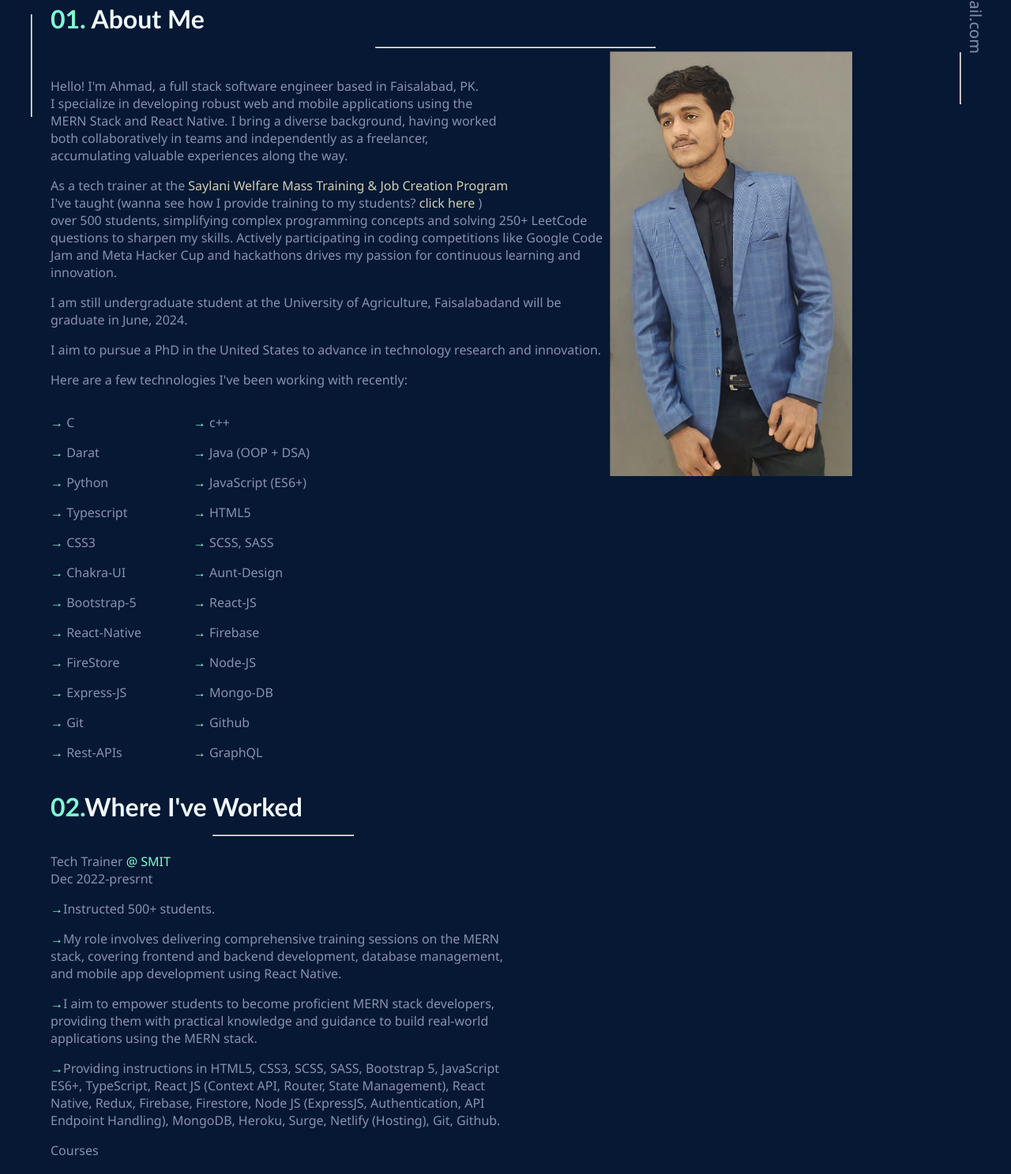
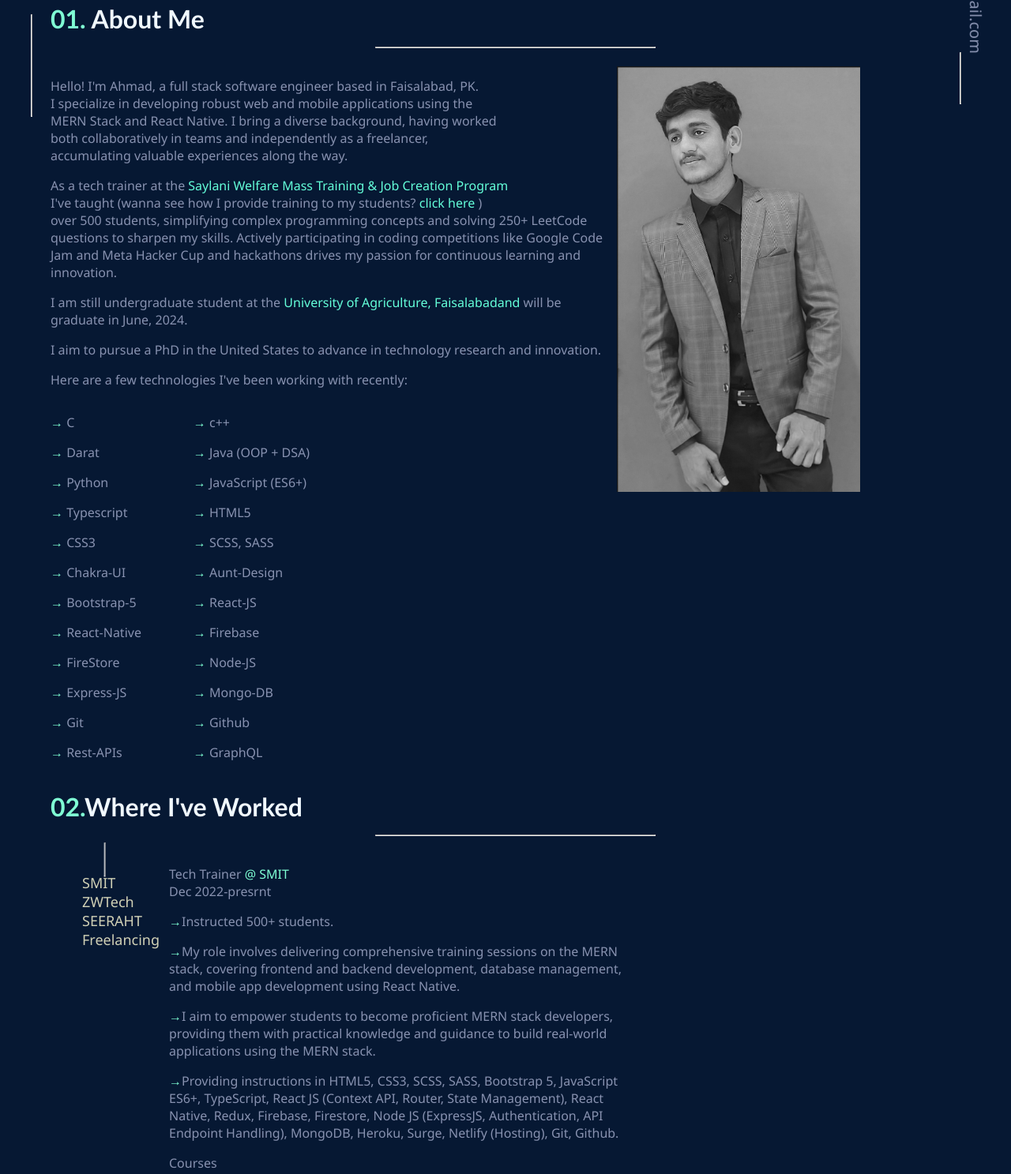
Before and after one commit to MianU786/Smit-AI-Chatbot, a plain HTML site: page Assignment 05/index.html in a window 1280 px wide. Shown: the part 667-2154 px from the top of the page at 79% size. Drawn offline with Linux system fonts and the light colour scheme.

Commit message:
modified Assign 6

```diff
--- a/Assignment 05/css/style.css
+++ b/Assignment 05/css/style.css
@@ -34,7 +34,7 @@ span{
     text-align: right;
     margin-right: 0%;
 }
-li{
+#navg ul li{
     display: inline-block;
     list-style: none;
     margin: 2%;
@@ -68,28 +68,62 @@ a{
     display: inline-block;
     width: 60%;
 }
-.img{
-    display: inline-block;
-}
+
 .div1,.div2{
     display: inline-block;
     width: 25%;
 }
 #about-section{
-    position: relative;
+           position: relative;;
 }
 .img{
     position: absolute;
-    top: 60px;
+    right: 20px;
+    display: inline-block;
+    top: 80px;
+}
+p a:link{
+    color: #64ffda;
+    text-decoration: none;
 }
 p a:hover{
     color: #64ffda;
     text-decoration: underline;
 }
+div .img a:link{
+    filter: grayscale(100%);
+}
+div .img a:hover{
+    filter: grayscale(0%);
+}
                      /*Worked Page*/
+#work-section{
+    position: relative;
+    height: 1000px;
+}
+
 .txt2{
     display: inline-block;
     width: 50%;
+    position: absolute;
+    left: 150px;
+}
+.ListAbout{
+    display: inline-block;;
+}
+.ListAbout hr{
+    transform: rotate(90deg);
+    color: #8892b0;
+}
+.ListAbout ul li{
+    text-decoration: none;
+    list-style: none;
+    font-size: large;
+}
+.ListAbout ul li a:hover{
+    color:aquamarine;
+    background-color: rgba(135, 207, 235, 0.315);
+    text-decoration: underline;
 }
 .txt2 a:link{
     color: #64ffda;
@@ -168,6 +202,18 @@ p a:hover{
     top: 20px;
     width: 480px;
     z-index: 1;
+}
+div .img3 a:link,
+div .img4 a:link,
+div .img5 a:link,
+div .img6 a:link{
+    filter: grayscale(100%);
+}
+div .img3 a:hover,
+div .img4 a:hover,
+div .img5 a:hover,
+div .img6 a:hover{
+    filter: grayscale(0%);
 }
                           /*Other Projects*/
 .proj{
--- a/Assignment 05/index.html
+++ b/Assignment 05/index.html
@@ -49,12 +49,19 @@
                 both collaboratively in teams and independently as a freelancer, <br>
                 accumulating valuable experiences along the way.
             </p>
-            <p>As a tech trainer at the <a href="https://pk.worldorgs.com/catalog/faisalabad/accountant/saylani-mass-training-faisalabad">Saylani Welfare Mass Training & Job Creation Program</a> <br>
-                I've taught (wanna see how I provide training to my students? <a href="#">click here</a>  ) <br>
-                over 500 students, simplifying complex programming concepts and solving  250+ LeetCode questions to sharpen my skills. Actively participating in coding competitions like Google Code Jam and Meta Hacker Cup and hackathons drives my passion for continuous learning and innovation.
+            <p>As a tech trainer at the
+                <a href="https://pk.worldorgs.com/catalog/faisalabad/accountant/saylani-mass-training-faisalabad">Saylani Welfare Mass Training & Job Creation Program</a>
+                <br>I've taught (wanna see how I provide training to my students?
+                <a href="#">click here</a>  ) <br>
+                over 500 students, simplifying complex programming concepts and solving
+                250+ LeetCode questions to sharpen my skills. Actively participating in
+                coding competitions like Google Code Jam and Meta Hacker Cup and hackathons
+                 drives my passion for continuous learning and innovation.
             </p>
             <p>
-                I am still undergraduate student at the University of Agriculture, Faisalabadand will be graduate in June, 2024.</p>
+                I am still undergraduate student at the
+                 <a href="https://web.uaf.edu.pk/"> University of Agriculture, Faisalabadand </a>
+                 will be graduate in June, 2024.</p>
             </p>
             <p>I aim to pursue a PhD in the United States to advance in technology research and innovation.</p>
             <p>Here are a few technologies I've been working with recently:</p>
@@ -92,9 +99,18 @@
         </div>
     </div>
                             <!--Worked page-->
-     <div id="work-section">
-         <div class="txt2">
-             <h1><span>02.</span>Where I've Worked<hr></h1>
+    <div id="work-section">
+        <h1><span>02.</span>Where I've Worked<hr></h1>
+        <div class="ListAbout">
+            <hr>
+            <ul>
+                <li> <a href=""> SMIT</a></li>
+                <li> <a href=""> ZWTech</a></li>
+                <li> <a href=""> SEERAHT</a></li>
+                <li> <a href=""> Freelancing</a></li>
+            </ul>
+        </div>
+        <div class="txt2">
              <p>Tech Trainer <span>@ SMIT</span><br>Dec 2022-presrnt</p>
              <p><span>&rarr;</span>Instructed 500+ students.</p>
              <p><span>&rarr;</span>My role involves delivering comprehensive training sessions on the MERN stack, covering frontend and backend development, database management, and mobile app development using React Native.</p>
@@ -108,9 +124,9 @@
              <a href="https://github.com/Ahmadjajja/Web_Designing_Crash_Course_B" target="_blank"><span>&rarr; Web_Designing_Bootcamp_2.0  </span>(Completed)</a><br>
              <a href="https://github.com/Ahmadjajja/SMIT-WMA-6-A-E" target="_blank"><span>&rarr; Frontend_Web_Development_1.0 </span>(Completed)</a><br>
              <a href="https://github.com/Ahmadjajja/Mobile_Application_Development" target="_blank"><span>&rarr; Frontend_Mobile_Development_1.0 </span>(Completed)</a><br>
-            </div>
+        </div>
 
-        </div>
+    </div>
                                       <!--Experience page-->
     <div id="experience-section">
 
```
